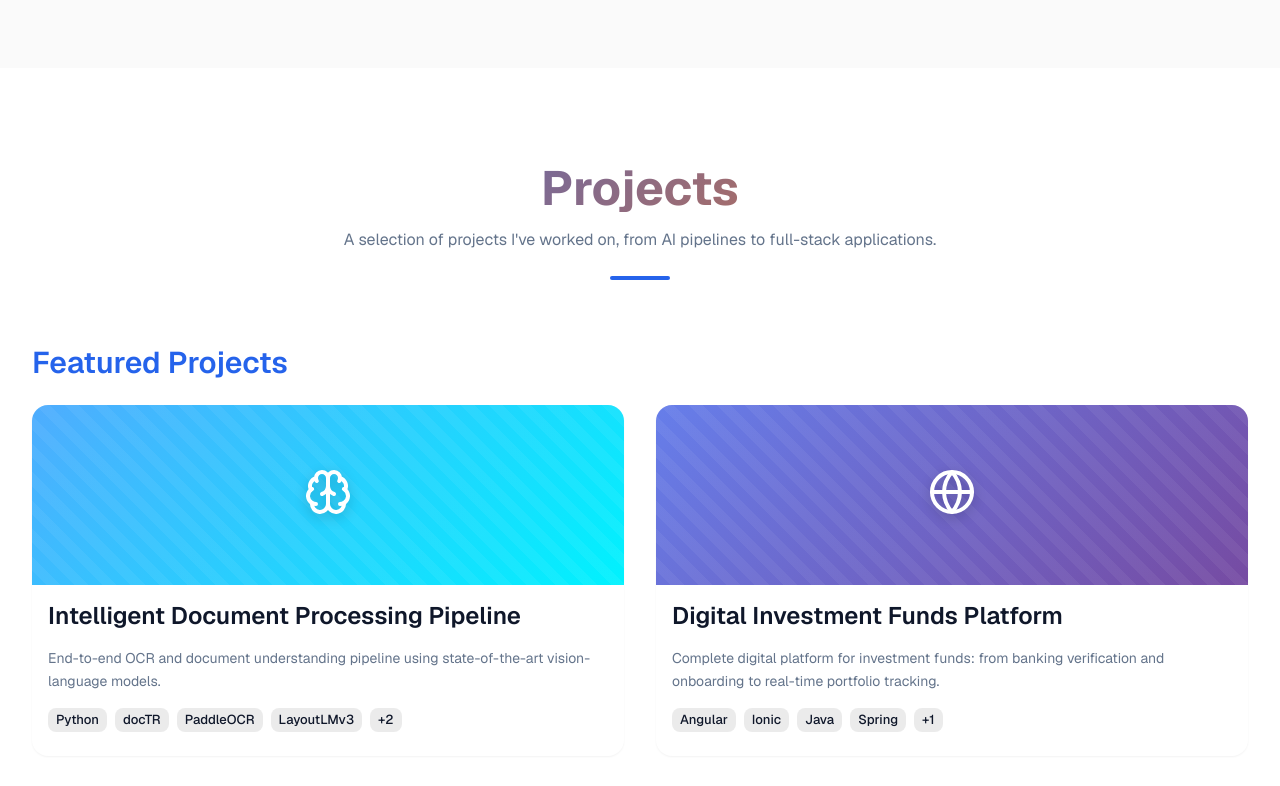
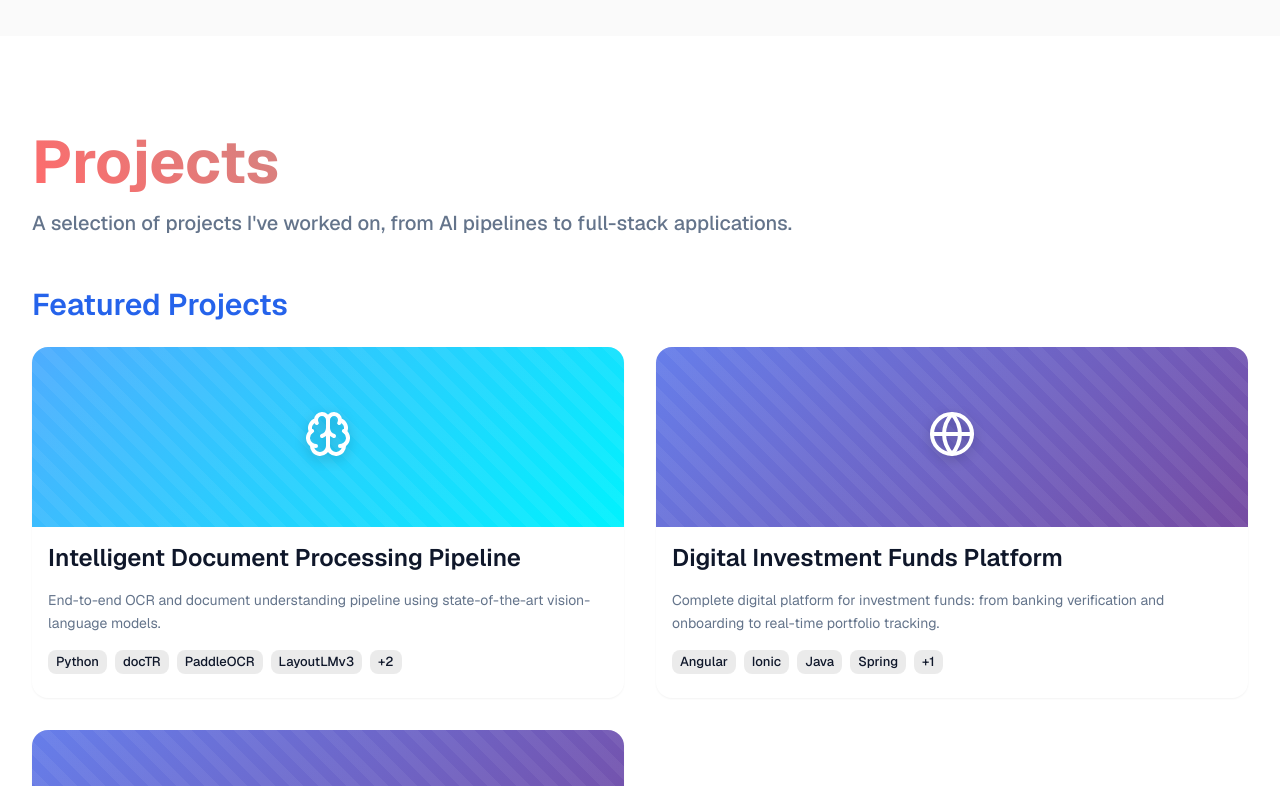
Before and after one commit to pguerrerolinares/personal-portfolio, a Next.js app: page /en in a window 1280 px wide. Shown: the part 1860-2646 px from the top of the page. Built offline with nearby package versions, Linux system fonts and the light colour scheme.

Commit message:
migration - materialui - phase5

```diff
--- a/components/sections/projects/projects.tsx
+++ b/components/sections/projects/projects.tsx
@@ -45,7 +45,7 @@
           <Box
             sx={{
               display: 'grid',
-              gridTemplateColumns: { xs: '1fr', sm: 'repeat(2, 1fr)', lg: 'repeat(3, 1fr)' },
+              gridTemplateColumns: { xs: '1fr', md: 'repeat(2, 1fr)' },
               gap: { xs: 3, md: 4 },
             }}
           >
--- /dev/null
+++ b/components/ui/fade-in.tsx
@@ -0,0 +1,62 @@
+"use client";
+
+import { m, MotionProps } from "framer-motion";
+import { Box, BoxProps } from "@mui/material";
+import { ReactNode } from "react";
+
+// Create a motion component from MUI Box
+const MotionBox = m(Box);
+
+// Combine BoxProps and MotionProps.
+// We use Omit to explicitly handle conflicts.
+type FadeInProps = Omit<BoxProps, "onAnimationStart" | "onAnimationEnd" | "onDrag" | "onDragStart" | "onDragEnd"> & MotionProps & {
+    children?: ReactNode;
+    delay?: number;
+    direction?: "up" | "down" | "left" | "right" | "none";
+    duration?: number;
+    viewportMargin?: string;
+    fullWidth?: boolean;
+};
+
+export function FadeIn({
+    children,
+    delay = 0,
+    direction = "up",
+    duration = 0.5,
+    viewportMargin = "0px",
+    fullWidth = false,
+    className = "",
+    style,
+    ...props
+}: FadeInProps) {
+    const getInitial = () => {
+        switch (direction) {
+            case "up":
+                return { opacity: 0, y: 20 };
+            case "down":
+                return { opacity: 0, y: -20 };
+            case "left":
+                return { opacity: 0, x: 20 };
+            case "right":
+                return { opacity: 0, x: -20 };
+            case "none":
+            default:
+                return { opacity: 0 };
+        }
+    };
+
+    return (
+        <MotionBox
+            initial={getInitial()}
+            whileInView={{ opacity: 1, x: 0, y: 0 }}
+            viewport={{ once: true, margin: viewportMargin }}
+            transition={{ duration, delay, ease: "easeOut" }}
+            className={className}
+            style={style as any} // Cast style to avoid strict compatibility issues between Motion and React styles
+            width={fullWidth ? '100%' : undefined}
+            {...props}
+        >
+            {children}
+        </MotionBox>
+    );
+}
--- /dev/null
+++ b/components/ui/hover-card.tsx
@@ -0,0 +1,36 @@
+"use client";
+
+import { Card, CardProps } from "@mui/material";
+import { ReactNode } from "react";
+
+interface HoverCardProps extends CardProps {
+    children: ReactNode;
+    hoverScale?: boolean;
+    hoverShadow?: boolean;
+    hoverTranslateY?: number;
+}
+
+export function HoverCard({
+    children,
+    hoverScale = false,
+    hoverShadow = true,
+    hoverTranslateY = -4,
+    sx,
+    ...props
+}: HoverCardProps) {
+    return (
+        <Card
+            sx={{
+                transition: 'all 0.3s',
+                '&:hover': {
+                    transform: `translateY(${hoverTranslateY}px)${hoverScale ? ' scale(1.02)' : ''}`,
+                    boxShadow: hoverShadow ? 4 : 1,
+                },
+                ...sx,
+            }}
+            {...props}
+        >
+            {children}
+        </Card>
+    );
+}
--- a/components/ui/index.ts
+++ b/components/ui/index.ts
@@ -6,3 +6,6 @@
 export { Icon, icons } from "./icon";
 export type { IconName, IconProps } from "./icon";
 export { AnimatedBackground } from "./animated-background";
+export { FadeIn } from "./fade-in";
+export { HoverCard } from "./hover-card";
+export { TimelineItem } from "./timeline";
--- a/components/ui/section-title.tsx
+++ b/components/ui/section-title.tsx
@@ -1,80 +1,73 @@
 "use client";
 
-import { m } from "framer-motion";
-import { Box, Typography, TypographyProps } from "@mui/material";
+import { Typography, TypographyProps } from "@mui/material";
+import { FadeIn } from "@/components/ui";
+import { SxProps, Theme } from '@mui/material/styles';
+import { ComponentProps } from 'react';
 
-interface SectionTitleProps {
+interface SectionTitleProps extends Omit<ComponentProps<typeof FadeIn>, 'children' | 'sx' | 'id'> {
   children: React.ReactNode;
   subtitle?: string;
-  align?: "left" | "center" | "right";
+  centered?: boolean;
   id?: string;
+  sx?: SxProps<Theme>;
 }
 
-export function SectionTitle({ children, subtitle, align = "center", id }: SectionTitleProps) {
+export function SectionTitle({
+  children,
+  subtitle,
+  centered = false,
+  id,
+  sx,
+  ...props
+}: SectionTitleProps) {
   return (
-    <Box
-      component={m.div}
-      initial={{ opacity: 0, y: 20 }}
-      whileInView={{ opacity: 1, y: 0 }}
-      viewport={{ once: true }}
-      transition={{ duration: 0.5 }}
+    <FadeIn
+      direction="up"
       sx={{
-        mb: { xs: 6, md: 8 },
-        textAlign: align,
+        textAlign: centered ? 'center' : 'left',
+        mb: { xs: 4, md: 6 },
+        ...sx
       }}
+      id={id}
+      {...props}
     >
       <Typography
-        id={id}
         variant="h2"
         component="h2"
         sx={{
-          fontSize: { xs: '2rem', sm: '2.5rem', md: '3rem' },
           fontWeight: 700,
-          mb: subtitle ? 2 : 3,
-          background: (theme) =>
-            `linear-gradient(135deg, ${theme.palette.primary.main} 0%, ${theme.palette.secondary.main} 100%)`,
+          background: 'linear-gradient(45deg, #FF6B6B, #4ECDC4)',
           backgroundClip: 'text',
+          textFillColor: 'transparent',
           WebkitBackgroundClip: 'text',
-          color: 'transparent',
+          WebkitTextFillColor: 'transparent',
+          mb: 2,
         }}
       >
         {children}
       </Typography>
-
       {subtitle && (
         <Typography
-          variant="body1"
+          variant="subtitle1"
           color="text.secondary"
           sx={{
-            mb: 3,
-            maxWidth: 600,
-            mx: align === 'center' ? 'auto' : 0,
+            maxWidth: centered ? 600 : '100%',
+            mx: centered ? 'auto' : 0,
           }}
         >
           {subtitle}
         </Typography>
       )}
-
-      <Box
-        sx={{
-          width: 60,
-          height: 4,
-          bgcolor: 'primary.main',
-          borderRadius: 2,
-          mx: align === 'center' ? 'auto' : 0,
-          ml: align === 'right' ? 'auto' : align === 'center' ? 'auto' : 0,
-        }}
-      />
-    </Box>
+    </FadeIn>
   );
 }
 
-interface SectionSubtitleProps {
+interface SectionSubtitleProps extends TypographyProps {
   children: React.ReactNode;
-  sx?: TypographyProps['sx'];
 }
 
-export function SectionSubtitle({ children, sx }: SectionSubtitleProps) {
+export function SectionSubtitle({ children, sx, ...props }: SectionSubtitleProps) {
   return (
     <Typography
       component="h3"
@@ -85,6 +78,7 @@
         color: 'primary.main',
         ...sx,
       }}
+      {...props}
     >
       {children}
     </Typography>
--- /dev/null
+++ b/components/ui/timeline.tsx
@@ -0,0 +1,73 @@
+"use client";
+
+import { Box, BoxProps } from "@mui/material";
+import { ReactNode } from "react";
+import { FadeIn } from "./fade-in";
+
+interface TimelineItemProps extends BoxProps {
+    children: ReactNode;
+    index?: number;
+    isLast?: boolean;
+    lineColor?: string;
+    dotColor?: string;
+}
+
+export function TimelineItem({
+    children,
+    index = 0,
+    isLast = false,
+    lineColor = 'divider',
+    dotColor = 'primary.main',
+    sx,
+    ...props
+}: TimelineItemProps) {
+    return (
+        <FadeIn
+            delay={index * 0.1}
+            direction="right"
+            sx={{ position: 'relative', pl: { xs: 2, md: 4 }, pb: isLast ? 0 : 3, ...sx }}
+            {...(props as any)}
+        >
+            {/* Timeline line */}
+            {!isLast && (
+                <Box
+                    sx={{
+                        position: 'absolute',
+                        left: { xs: 4, md: 12 },
+                        top: 0,
+                        bottom: 0,
+                        width: 2,
+                        bgcolor: lineColor,
+                    }}
+                />
+            )}
+
+            {/* Timeline dot */}
+            <FadeIn
+                delay={index * 0.1 + 0.2}
+                direction="none"
+                initial={{ scale: 0 }}
+                whileInView={{ scale: 1 }}
+                style={{
+                    position: 'absolute',
+                    left: 0, // dynamic base handled in sx
+                    top: 12, // Align with typical header height
+                    zIndex: 1,
+                }}
+                sx={{
+                    left: { xs: 0, md: 8 },
+                    width: 12,
+                    height: 12,
+                    borderRadius: '50%',
+                    bgcolor: dotColor,
+                    border: 3,
+                    borderColor: 'background.default',
+                }}
+            />
+
+            <Box sx={{ ml: { xs: 2, md: 4 } }}>
+                {children}
+            </Box>
+        </FadeIn>
+    );
+}
--- a/components/widgets/project-card.tsx
+++ b/components/widgets/project-card.tsx
@@ -2,7 +2,8 @@
 
 import { m } from "framer-motion";
 import { useTranslations } from "next-intl";
-import { Box, Card, CardContent, Typography, IconButton, Stack } from "@mui/material";
+import { Box, CardContent, Typography, IconButton, Stack } from "@mui/material";
+import { FadeIn, HoverCard } from "@/components/ui";
 import { ExternalLinkIcon, GithubIcon, GlobeIcon, SmartphoneIcon, BrainIcon, BotIcon, FolderIcon } from "@/components/ui/icon";
 import { Badge } from "@/components/ui/badge";
 import type { Project } from "@/lib/constants/portfolio-data";
@@ -36,12 +37,12 @@
   const description = t(`${project.id}.description`);
 
   return (
-    <Card
-      component={m.article}
-      initial={{ opacity: 0, y: 20 }}
-      whileInView={{ opacity: 1, y: 0 }}
-      viewport={{ once: true }}
-      transition={{ duration: 0.4, delay: index * 0.1 }}
+    <FadeIn
+      delay={index * 0.1}
+      fullWidth
+      style={{ height: '100%' }}
+    >
+      <HoverCard
         tabIndex={0}
         role="article"
         aria-label={`Project: ${title}`}
@@ -51,11 +52,6 @@
           flexDirection: 'column',
           position: 'relative',
           overflow: 'hidden',
-        transition: 'all 0.3s',
-        '&:hover': {
-          transform: 'translateY(-4px)',
-          boxShadow: 4,
-        },
         }}
       >
         {/* Gradient Header */}
@@ -158,6 +154,7 @@
             )}
           </Stack>
         </CardContent>
-    </Card>
+      </HoverCard>
+    </FadeIn>
   );
 }
```
Also changed, not shown: components/widgets/contact-card.tsx (+14 -53 lines), components/widgets/experience-card.tsx (+6 -53 lines). Lines whose indentation alone changed are shown as unchanged.
